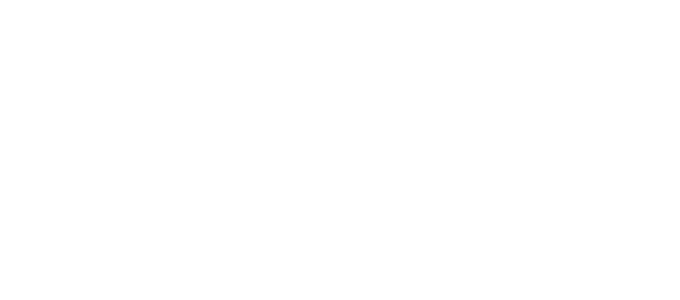
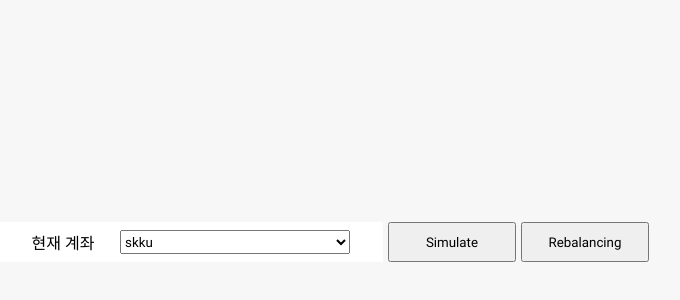
Before and after one commit to WhoAmI125/VAIV2023_FrontEnd, a React (Create React App) app: page /portfolio in a window 1280 px wide. Before the commit this address had no page. Shown: the part 158-458 px from the top of the page, without its empty margins (316-996 px from the left). Built offline with nearby package versions, Linux system fonts and the light colour scheme; a web font is replaced by a local one.

Commit message:
Portfolio - 계좌선택, 버튼 추가

```diff
--- a/src/AppRouter.tsx
+++ b/src/AppRouter.tsx
@@ -1,15 +1,18 @@
 import { BrowserRouter, Navigate, Route, Routes } from "react-router-dom";
 
 import LoginPage from "./pages/LoginPage";
+import PortfolioPage from "./pages/PortfolioPage";
+import TopPickPage from "./pages/TopPickPage";
 import { useRecoilValue } from "recoil";
 import { isLoggedInState } from "./atoms/LoginAtom";
 
-
 function AppRouter() {
-    return(
+  return (
     <BrowserRouter>
       <Routes>
         <Route path="/" element={<LoginPage />} />
+        <Route path="/portfolio" element={<PortfolioPage />} />
+        <Route path="/toppick" element={<TopPickPage />} />
       </Routes>
     </BrowserRouter>
   );
--- a/src/components/LoginBox.tsx
+++ b/src/components/LoginBox.tsx
@@ -5,7 +5,7 @@
 import skku_logo from "../assets/images/skku_logo.png";
 import vaiv_logo from "../assets/images/vaiv_logo.png";
 import { motion } from "framer-motion";
-import React, {useState} from "react";
+import React, { useState } from "react";
 
 const LoginBoxContainer = styled.div`
   flex-direction: column;
@@ -14,51 +14,47 @@
   height: 36vh;
   border-radius: 1vw;
   box-shadow: 2px 2px 20px rgba(0, 0, 0, 0.5);
-`
+`;
 const LogoContainer = styled.div`
   height: 18vh;
   width: 40vw;
   flex-direction: column;
   padding-bottom: 2.5vh;
-`
-
+`;
 
 const VaivImageContainer = styled.div`
-    display:flex;
+  display: flex;
   height: 13vh;
   justify-content: center;
   padding-top: 3vh;
   padding-bottom: 2vh;
-`
+`;
 const SkkuImageContainer = styled.div`
-    display:flex;
+  display: flex;
   height: 4vh;
-    padding-left:1vw;
-    padding-top:1vh;
-`
+  padding-left: 1vw;
+  padding-top: 1vh;
+`;
 interface IKakaoImageContainer {
   isMouse: boolean;
 }
 
-
 const KakaoImageContainer = styled.div<IKakaoImageContainer>`
-    display:flex;
+  display: flex;
   height: ${(props) => (props.isMouse ? "12.2vh" : "12vh")};
   justify-content: center;
   padding-top: 2vh;
   padding-bottom: 2vh;
   cursor: pointer;
-`
-
-
-
+`;
 
 function LoginBox() {
   const [isOnMouse, setIsOnMouse] = useState(false);
+  const navigate = useNavigate();
 
-    function handleKakaoLogin(){
+  function handleKakaoLogin() {
     alert("login");
-    };
+  }
 
   const handleOnMouse = () => {
     setIsOnMouse(true);
@@ -68,7 +64,7 @@
     setIsOnMouse(false);
   };
 
-    return(
+  return (
     <LoginBoxContainer>
       <LogoContainer>
         <SkkuImageContainer>
@@ -79,18 +75,17 @@
         </VaivImageContainer>
       </LogoContainer>
       <LogoContainer>
-                <KakaoImageContainer isMouse = {isOnMouse}
-                    onClick={() => handleKakaoLogin()}
-                    onMouseOver = {() => handleOnMouse()}
-                    onMouseOut = {() => handleOutMouse()}
+        <KakaoImageContainer
+          isMouse={isOnMouse}
+          onClick={() => navigate("/portfolio")}
+          onMouseOver={() => handleOnMouse()}
+          onMouseOut={() => handleOutMouse()}
         >
           <img src={btn_login_kakao}></img>
         </KakaoImageContainer>
-
       </LogoContainer>
     </LoginBoxContainer>
   );
 }
 
-
 export default LoginBox;
--- /dev/null
+++ b/src/components/Portfolio.tsx
@@ -0,0 +1,37 @@
+import { Link } from "react-router-dom";
+import { useNavigate } from "react-router-dom";
+import styled from "styled-components";
+import { motion } from "framer-motion";
+import React, { useState } from "react";
+import SelectAccount from "./SelectAccount";
+
+const SelectAccountContainer = styled.div`
+  background-color: #ffffff;
+  width: 30vw;
+  height: 5vh;
+  display: flex;
+  justify-content: center;
+  align-items: center;
+`;
+
+const BtnContainer = styled.button`
+  width: 10vw;
+  height: 5vh;
+  margin-left: 5px;
+`;
+
+function Portfolio() {
+  const [account, selectAccount] = React.useState();
+  return (
+    <>
+      <SelectAccountContainer>
+        <SelectAccount></SelectAccount>
+      </SelectAccountContainer>
+
+      <BtnContainer>Simulate</BtnContainer>
+      <BtnContainer>Rebalancing</BtnContainer>
+    </>
+  );
+}
+
+export default Portfolio;
--- /dev/null
+++ b/src/components/SelectAccount.tsx
@@ -0,0 +1,32 @@
+import { Link } from "react-router-dom";
+import { useNavigate } from "react-router-dom";
+import styled from "styled-components";
+import { motion } from "framer-motion";
+import React, { useState } from "react";
+
+const AccountSelect = styled.select`
+  width: 18vw;
+  height: 3vh;
+
+  margin-left: 2vw;
+`;
+
+const AccountOption = styled.option``;
+
+function SelectAccount() {
+  // DB에서 계좌 리스트 불러오기
+  const tempAccountList = ["skku", "vaiv", "winter"];
+
+  return (
+    <>
+      <label>현재 계좌</label>
+      <AccountSelect>
+        {tempAccountList.map((account) => (
+          <AccountOption value={account}>{account}</AccountOption>
+        ))}
+      </AccountSelect>
+    </>
+  );
+}
+
+export default SelectAccount;
--- a/src/pages/PortfolioPage.tsx
+++ b/src/pages/PortfolioPage.tsx
@@ -1,16 +1,21 @@
-
 import styled from "styled-components";
-import {useState} from "react";
+import { useState } from "react";
+import Portfolio from "../components/Portfolio";
 
 const PortpolioPageContainer = styled.div`
-    backgorund-color = black;
-`
+  display: flex;
+  justify-content: center;
+  align-items: center;
+  height: 100vh;
+  background-color: #f7f7f7;
+`;
 
-function PortpolioPage(){
-    return(
-        <PortpolioPageContainer></PortpolioPageContainer>
-    );
+function PortpolioPage() {
+  return (
+    <PortpolioPageContainer>
+      <Portfolio></Portfolio>
+    </PortpolioPageContainer>
+  );
 }
 
-
 export default PortpolioPage;
```
Lines whose indentation alone changed are shown as unchanged.
